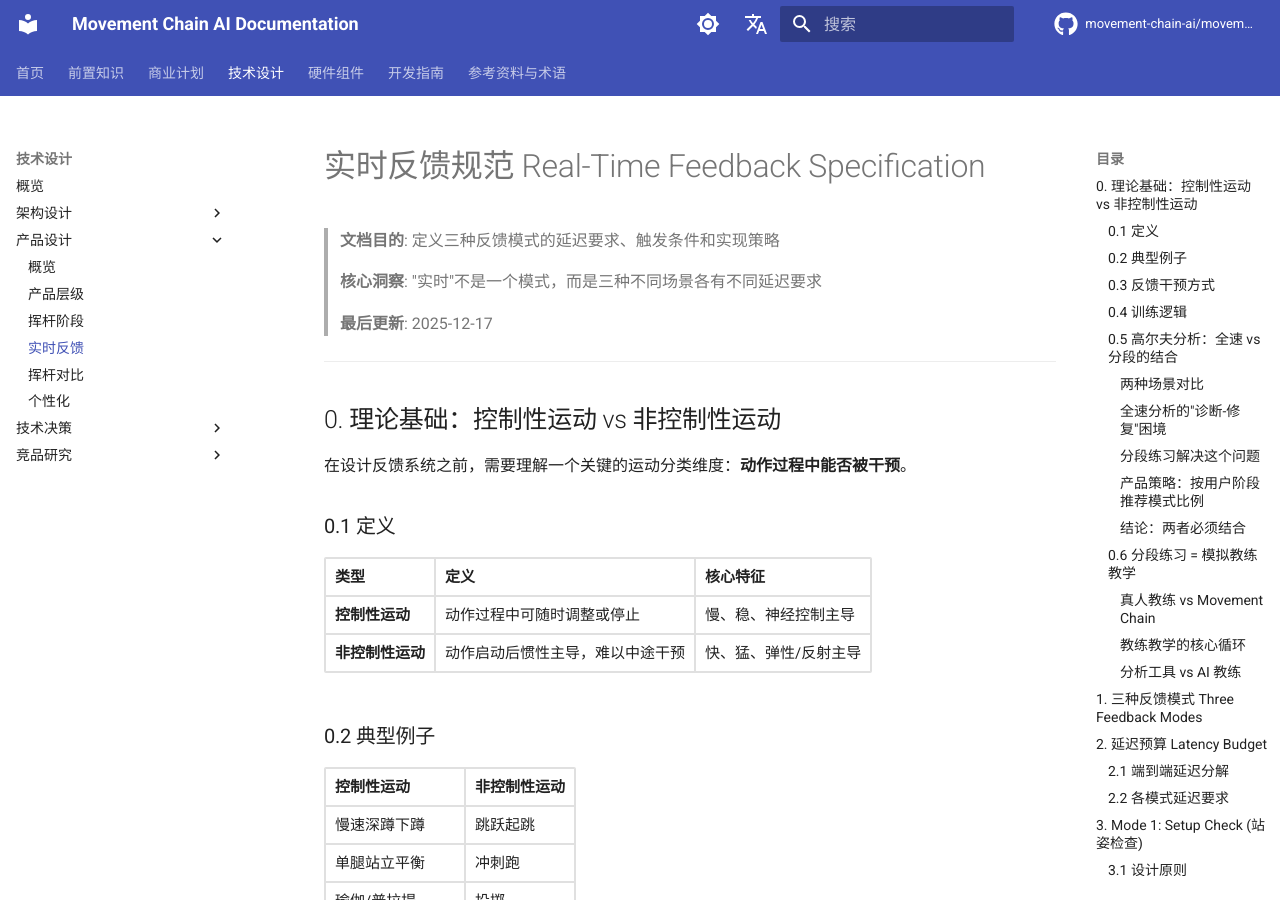
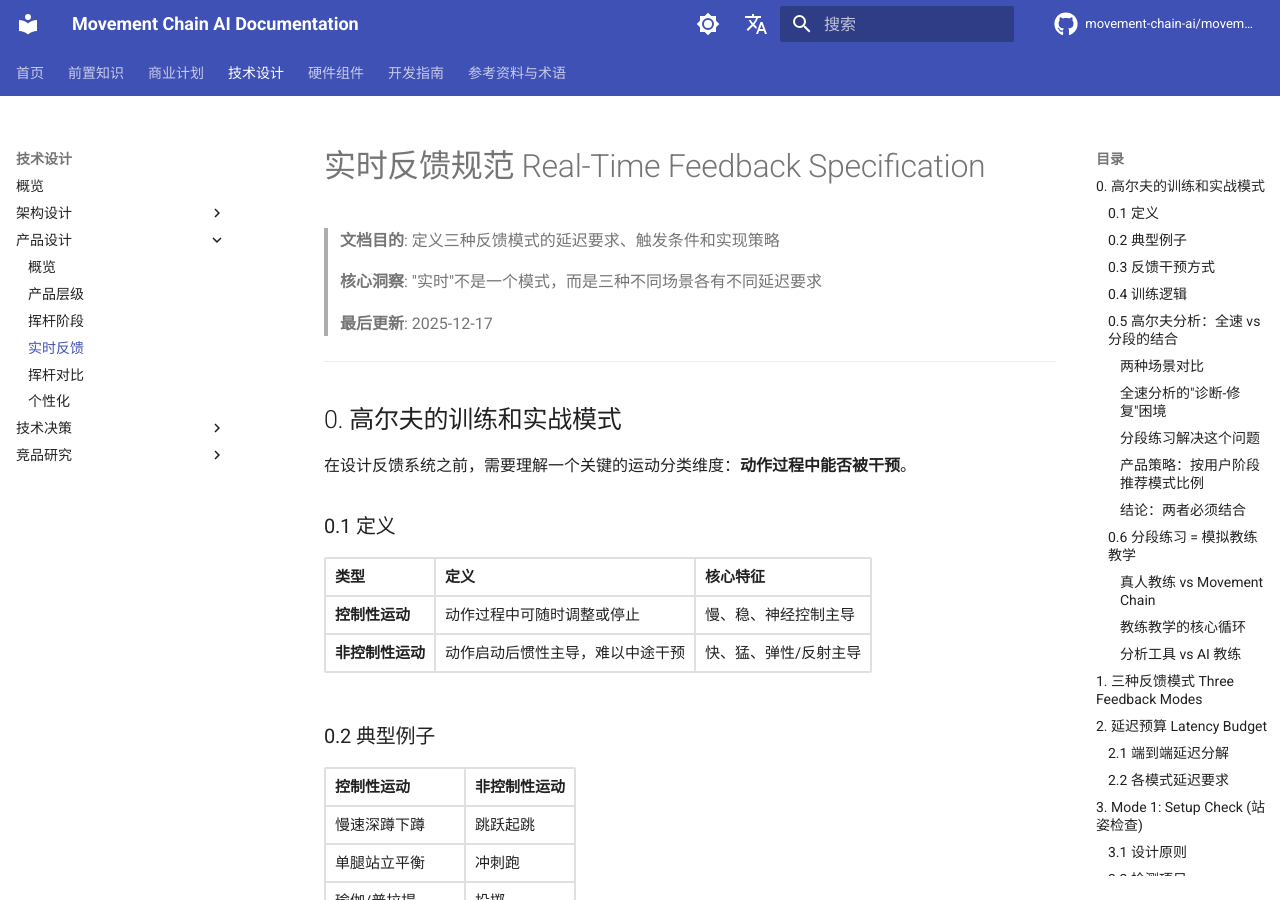
Before and after one commit to movement-chain-ai/movement-chain-docs, an MkDocs documentation site: the page built from docs/zh/design/specs/real-time-feedback.md, in a window 1280 px wide and 900 px high. Built offline with MkDocs 1.6.1 and Material for MkDocs 9.7.7, drawn with Linux system fonts in a browser that asks for light colours; comment, search, counter and statistics services are not loaded; the version menu is left out.

Commit message:
docs: 将第0节标题改为"高尔夫的训练和实战模式"
更准确地反映内容核心：训练（分段控制性练习）和实战（全速挥杆）的结合

🤖 Generated with [Claude Code](https://claude.com/claude-code)

Co-Authored-By: Claude Opus 4.5 <noreply@anthropic.com>

```diff
--- a/docs/zh/design/specs/real-time-feedback.md
+++ b/docs/zh/design/specs/real-time-feedback.md
@@ -8,7 +8,7 @@
 
 ---
 
-## 0. 理论基础：控制性运动 vs 非控制性运动
+## 0. 高尔夫的训练和实战模式
 
 在设计反馈系统之前，需要理解一个关键的运动分类维度：**动作过程中能否被干预**。
 
```
